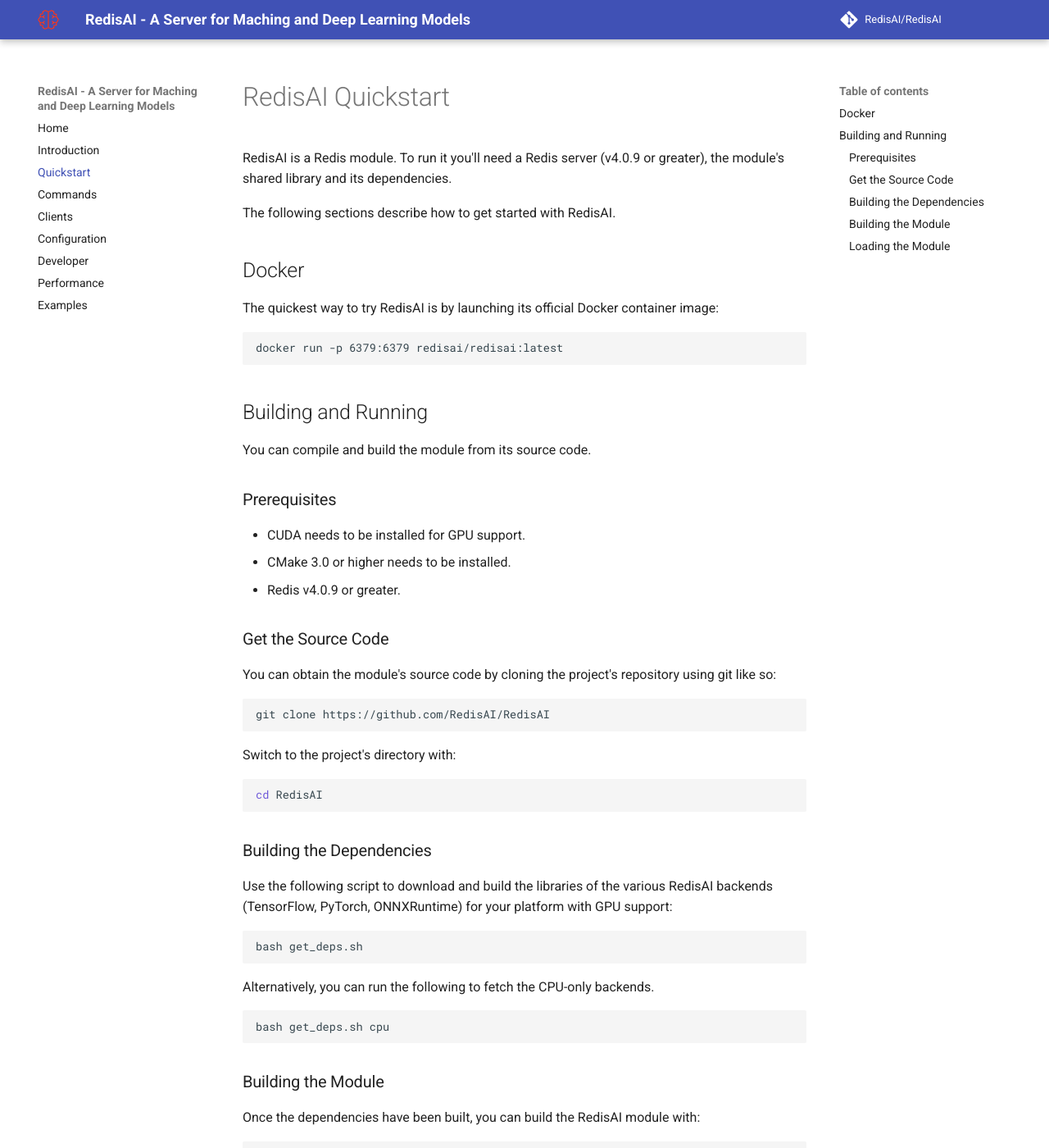
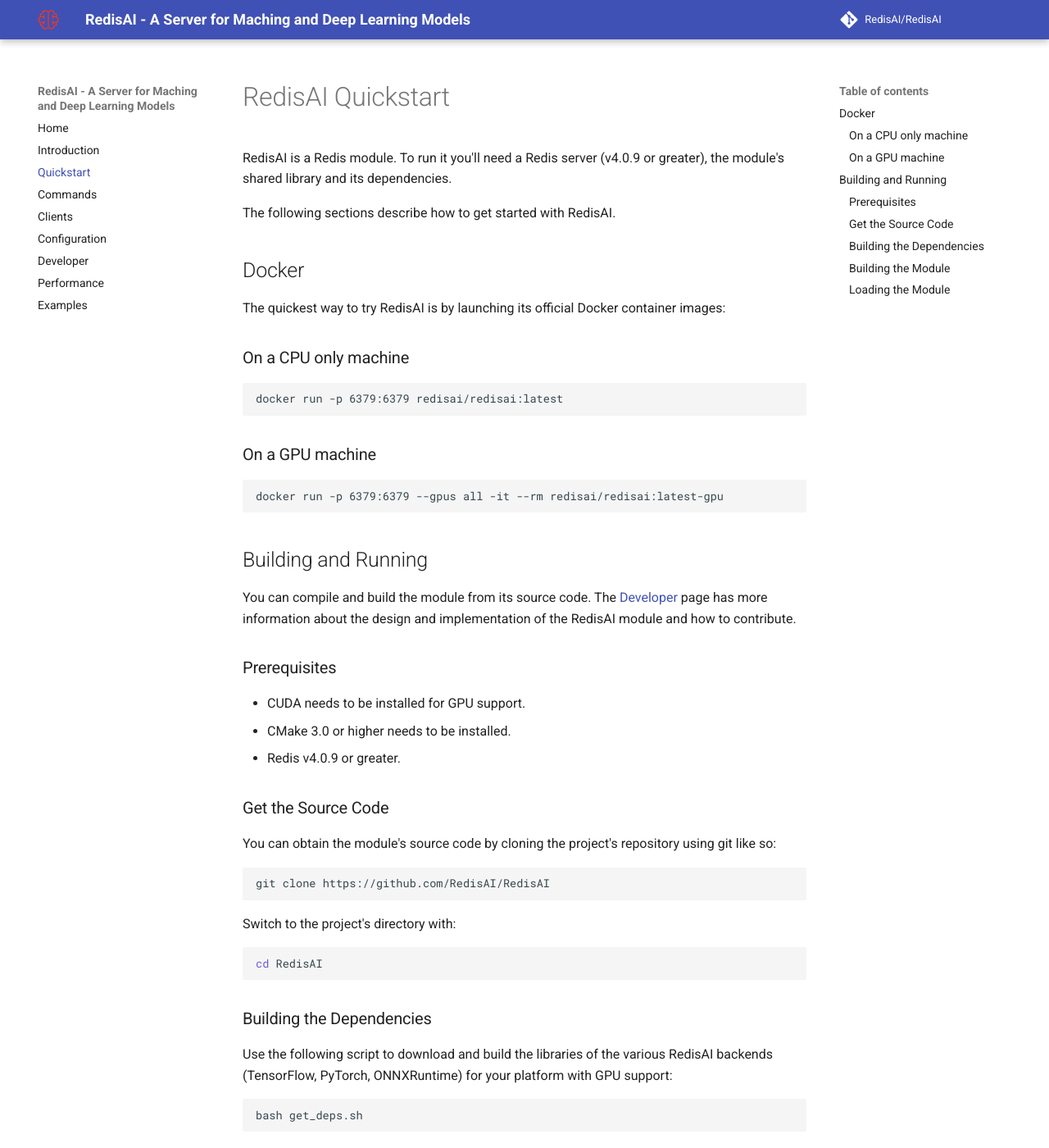
Before and after one commit to RedisAI/RedisAI, an MkDocs documentation site: the page built from docs/quickstart.md, in a window 1280 px wide and 1400 px high. Shown: the whole window at 82% size. Built offline with MkDocs 1.6.1 and Material for MkDocs 9.7.7, drawn with Linux system fonts in a browser that asks for light colours; comment, search, counter and statistics services are not loaded; some of the changed text lies outside the part shown.

Commit message:
[fix] fixed the quickstart commands and made reference to #developer

````diff
--- a/docs/quickstart.md
+++ b/docs/quickstart.md
@@ -4,14 +4,21 @@
 The following sections describe how to get started with RedisAI.
 
 ## Docker
-The quickest way to try RedisAI is by launching its official Docker container image:
+The quickest way to try RedisAI is by launching its official Docker container images:
 
+### On a CPU only machine
 ```
 docker run -p 6379:6379 redisai/redisai:latest
 ```
 
+### On a GPU machine
+
+```
+docker run -p 6379:6379 --gpus all -it --rm redisai/redisai:latest-gpu
+```
+
 ## Building and Running
-You can compile and build the module from its source code.
+You can compile and build the module from its source code. The [Developer](developer.md) page has more information about the design and implementation of the RedisAI module and how to contribute.
 
 ### Prerequisites
 * CUDA needs to be installed for GPU support.
@@ -61,5 +64,5 @@
 For example, to load the module from the project's path with a server command line switch use the following:
 
 ```sh
-redis-server --loadmodule ./install/redisai.so
+redis-server --loadmodule ./install-cpu/redisai.so
 ```
````
Also changed, not shown: other parts of docs/quickstart.md (+1 -5 lines).
